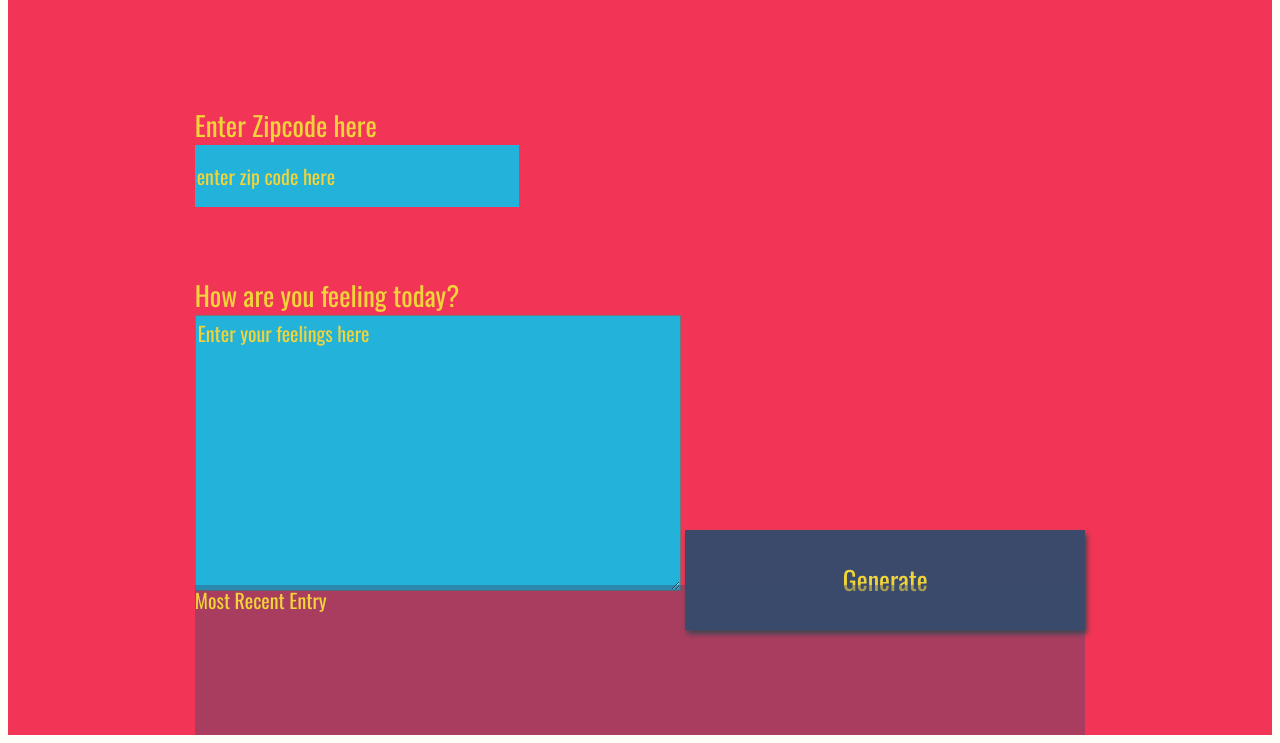
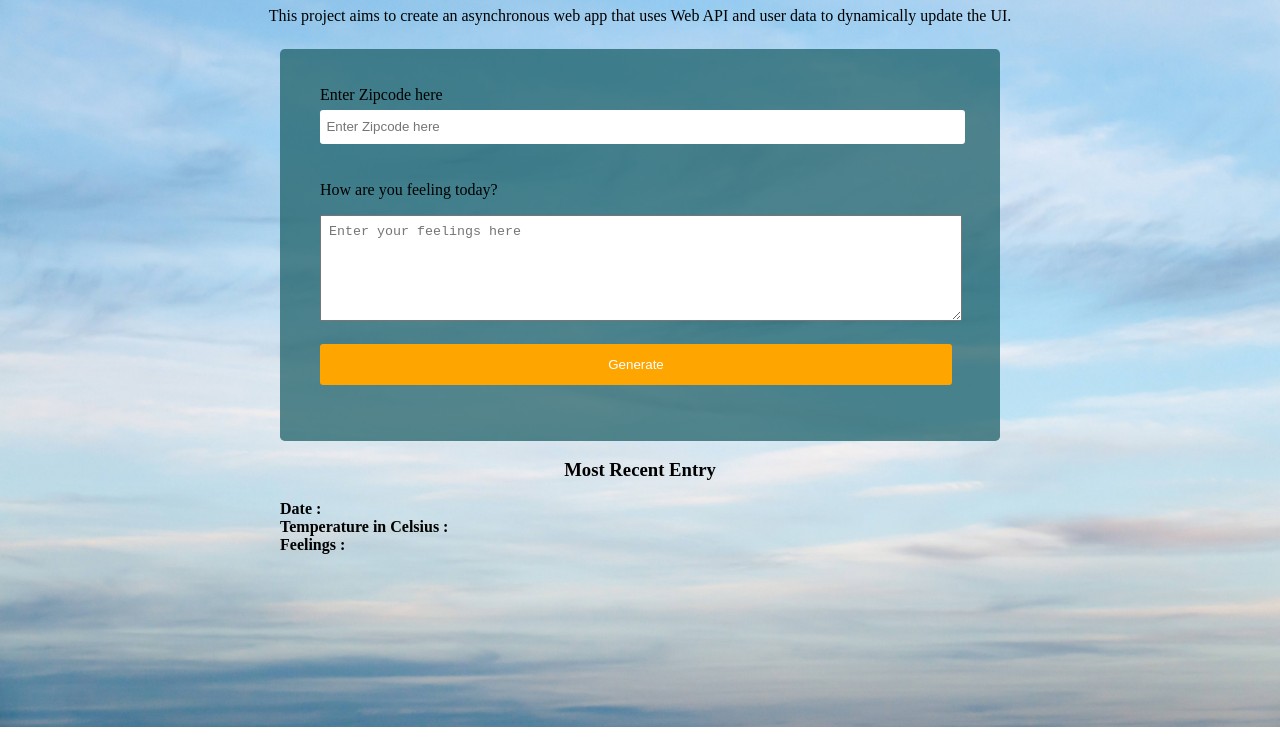
Before and after one commit to nahlamohammed/weather-journal-app, a plain HTML site: page website/index.html in a window 1280 px wide. Shown: the part 73-816 px from the top of the page. Drawn offline with nearby package versions, Linux system fonts and the light colour scheme; a web font is replaced by a local one.

Commit message:
weather app

```diff
--- a/website/app.js
+++ b/website/app.js
@@ -1,5 +1,86 @@
 /* Global Variables */
-
 // Create a new date instance dynamically with JS
 let d = new Date();
-let newDate = d.getMonth()+'.'+ d.getDate()+'.'+ d.getFullYear();
+let todayDate = `${d.getMonth() + 1}/${d.getDate()}/${d.getFullYear()}`;
+
+// Base URL & params of weather api
+const baseURL = 'http://api.openweathermap.org/data/2.5/weather';
+// Personal API Key for OpenWeatherMap API
+const apiKey = '2dc5e8f751a0e40ad4850b184e14746a';
+//For temperature in Celsius
+const unit = 'metric';
+
+// Event listener to add function to existing HTML DOM element
+document.getElementById('generate').addEventListener('click', performAction);
+
+/* Function called by event listener */
+function performAction(e) {
+    e.preventDefault();
+    const zipCode = document.getElementById('zip').value;
+    if (!zipCode) {
+        alert('Please, Enter a zipCode.');
+    } else {
+        const feelings = document.getElementById('feelings').value;
+        getTemperatureByZipCode(`${baseURL}?zip=${zipCode}&appid=${apiKey}&units=${unit}`)
+            .then(function (data) {
+                addWeatherInfo('/weatherInfo', { temp: data.main.temp, feelings: feelings, date: todayDate });
+            }).then(function () {
+                updateUI();
+            })
+    }
+}
+
+/* Function to GET data */
+const getWeatherInfo = async (URL) => {
+    const request = await fetch(URL);
+    try {
+        const data = await request.json();
+        return data;
+    } catch (error) {
+        console.log("error", error);
+    }
+}
+
+/* Function to UPDATE UI */
+const updateUI = () => {
+    getWeatherInfo('/weatherInfo').then(function (data) {
+        let mostRecentTemp = data.length-1;
+        document.getElementById('temp').innerHTML = `${data[mostRecentTemp].temp} °C`;
+        document.getElementById('date').innerHTML = data[mostRecentTemp].date;
+        document.getElementById('content').innerHTML = data[mostRecentTemp].feelings;
+
+        document.getElementById('zip').value = '';
+        document.getElementById('feelings').value = '';
+    })
+}
+
+/* Function to GET Web API Data*/
+const getTemperatureByZipCode = async (fullURL) => {
+    const res = await fetch(fullURL)
+    try {
+        const data = await res.json();
+        return data;
+    } catch (error) {
+        console.log("error", error);
+    }
+}
+
+/* Function to POST data */
+const addWeatherInfo = async (url = '', data = {}) => {
+    const response = await fetch(url, {
+        method: 'POST',
+        credentials: 'same-origin',
+        headers: {
+            'Content-Type': 'application/json',
+        },
+        // Body data type must match "Content-Type" header
+        body: JSON.stringify(data),
+    });
+
+    try {
+        const newData = await response.json();
+        return newData;
+    } catch (error) {
+        console.log("error", error);
+    }
+}
--- a/website/index.html
+++ b/website/index.html
@@ -1,35 +1,67 @@
 <!DOCTYPE html>
 <html>
   <head>
-<meta charset="UTF-8">
+    <meta charset="UTF-8" />
     <title>Weather Journal</title>
-<link href="https://fonts.googleapis.com/css?family=Oswald:400,600,700|Ranga:400,700&display=swap" rel="stylesheet">
-<link rel="stylesheet" href="style.css">
+    <link
+      href="https://fonts.googleapis.com/css?family=Oswald:400,600,700|Ranga:400,700&display=swap"
+      rel="stylesheet"
+    />
+    <link rel="stylesheet" href="style.css" />
   </head>
   <body>
-<div id = "app">
-  <div class ="holder headline">
-    Weather Journal App
+    <h1 class="title">Weather Journal App</h1>
+    <p id="description">
+      This project aims to create an asynchronous web app that uses Web API and
+      user data to dynamically update the UI.
+    </p>
+    <div class="container">
+      <form id="survey-form">
+        <div class="form-input">
+          <label for="zip" id="zip-label">Enter Zipcode here</label>
+          <br />
+
+          <input
+            type="text"
+            id="zip"
+            placeholder="Enter Zipcode here"
+            class="form-input-size"
+          />
+          <br />
         </div>
-  <div class ="holder zip">
-    <label for="zip">Enter Zipcode here</label>
-    <input type="text" id="zip" placeholder="enter zip code here">
+
+        <div class="form-input">
+          <p>How are you feeling today?</p>
+          <textarea
+            id="feelings"
+            name="text"
+            rows="2"
+            cols="50"
+            placeholder="Enter your feelings here"
+          ></textarea>
+
+          <br />
         </div>
-  <div class ="holder feel">
-    <label for="feelings">How are you feeling today?</label>
-    <textarea class= "myInput" id="feelings" placeholder="Enter your feelings here" rows="9" cols="50"></textarea>
-    <button id="generate" type = "submit"> Generate </button>
+        <div class="form-input">
+          <button id="generate" type="submit">Generate</button>
         </div>
-  <div class ="holder entry">
-    <div class = "title">Most Recent Entry</div>
-   <div id = "entryHolder">
-    <div id = "date"></div>
-   <div id = "temp"></div>
-   <div id = "content"></div>
+      </form>
+
+      <div class="holder entry">
+        <h3 class="title">Most Recent Entry</h3>
+        <div>
+          <span class="prop">Date :</span>
+          <span id="date"></span>
         </div>
+        <div>
+          <span class="prop">Temperature in Celsius :</span>
+          <span id="temp"></span>
         </div>
+        <div>
+          <span class="prop">Feelings :</span>
+          <span id="content"></span>
       </div>
+
     <script src="app.js" type="text/javascript"></script>
-
   </body>
 </html>
--- a/website/style.css
+++ b/website/style.css
@@ -1,111 +1,74 @@
-body{
-    background: #fffff8;
-    font-family: -apple-system, BlinkMacSystemFont, sans-serif;
+html {
+  background: url("weather.jpg") no-repeat center center fixed;
+  -webkit-background-size: cover;
+  -moz-background-size: cover;
+  -o-background-size: cover;
+  background-size: cover;
 }
 
-#app{
-    display: grid;
-    grid-auto-rows: minmax(150px, auto);
-    /* grid-template-columns:  */
-    height:100vh;
-    background: #f23557;
-    color: #f0d43a;
-    justify-content: center;
-    grid-gap: 1em;
-    font-size: 20px;
-    font-family: 'Oswald', sans-serif;
+.title {
+  text-align: center;
 }
 
-.holder{
-
+#description {
+  text-align: center;
 }
 
-.entry{
-    background: rgba(59, 74, 107, .4);
+.container {
+  width: 100%;
+  margin: 1.5rem auto 0 auto;
 }
 
-#entryHolder{
-
+@media (min-width: 576px) {
+  .container {
+    max-width: 540px;
+  }
 }
 
-#date{
-
+@media (min-width: 768px) {
+  .container {
+    max-width: 720px;
+  }
 }
 
-#temp{
-
+#survey-form {
+  background: hsl(186deg 64% 23% / 70%);
+  padding: 2.3rem 0.5rem;
+  border-radius: 0.3rem;
 }
 
-#content{
-
+.form-input {
+  margin: 0 2.5rem 1.2rem 2rem;
 }
 
-.headline {
-
-}
-.title{
-
+.form-input-size {
+  display: block;
+  width: 100%;
+  height: 1.5rem;
+  padding: 0.3rem 0.4rem;
+  border-radius: 0.2rem;
+  outline: 0;
+  border-style: none;
+  margin-top: 0.4rem;
 }
 
-/*  Basic Styling To Override Default For Basic HTML Elements */
-label{
-    display:block;
-    font-size: 27px;
+textarea {
+  width: 100%;
+  min-height: 6rem;
+  resize: vertical;
+  padding: 0.5rem 0 0 0.5rem;
 }
 
-input{
-    display:block;
-    height: 60px;
-    width: 320px;
-    background:#22b2da;
-    color: #f0d43a;
-    font-size: 20px;
-    font-family: 'Oswald', sans-serif;
-    border: none;
+#generate {
+  width: 100%;
+  padding: 0.8rem;
+  background: orange;
+  color: white;
+  border-radius: 0.2rem;
+  cursor: pointer;
+  border: none;
 }
 
-button{
-    width: 400px;
-    height: 100px;
-    background: #3b4a6b;
-    color: #f0d43a;
-    font-size: 26px;
-    font-family: 'Oswald', sans-serif;
-    border: none;
-    box-shadow: 2px 4px 5px #444;
+.prop{
+  font-weight: bold;
 }
-h1{
-    font-size: 36px;
-}
-
-textarea{
-    background:#22b2da;
-    color: #f0d43a;
-    font-size: 20px;
-    font-family: 'Oswald', sans-serif;
-}
-/* Reset style for HTML element on active to have no border*/
-input:focus,
-select:focus,
-textarea:focus,
-button:focus {
-    outline: none;
-}
-/* Style for Placeholder Text*/
-::placeholder { /* Firefox, Chrome, Opera */
-    color: #f0d43a;
-    font-family: 'Oswald', sans-serif;
-
-}
-
-:-ms-input-placeholder { /* Internet Explorer 10-11 */
-    color: #f0d43a;
-    font-family: 'Oswald', sans-serif;
-
-}
-
-::-ms-input-placeholder { /* Microsoft Edge */
-    color: #f0d43a;
-    font-family: 'Oswald', sans-serif;
-
-}
```
Also changed, not shown: commentsOnlyJS/app.js (deleted, +0 -12 lines), commentsOnlyJS/server.js (deleted, +0 -21 lines), server.js (+25 -12 lines), website/weather.jpg (added), 1 other file. Lines whose indentation alone changed are shown as unchanged.
